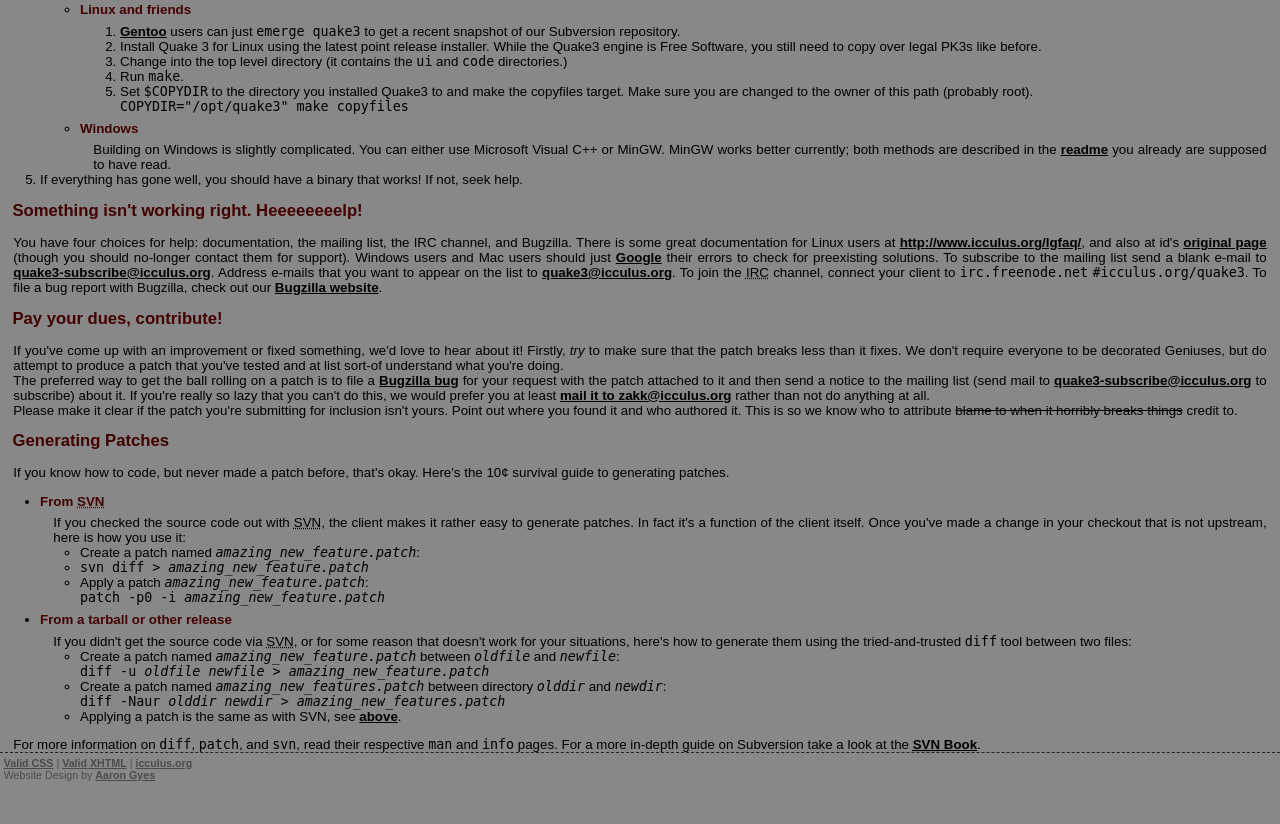
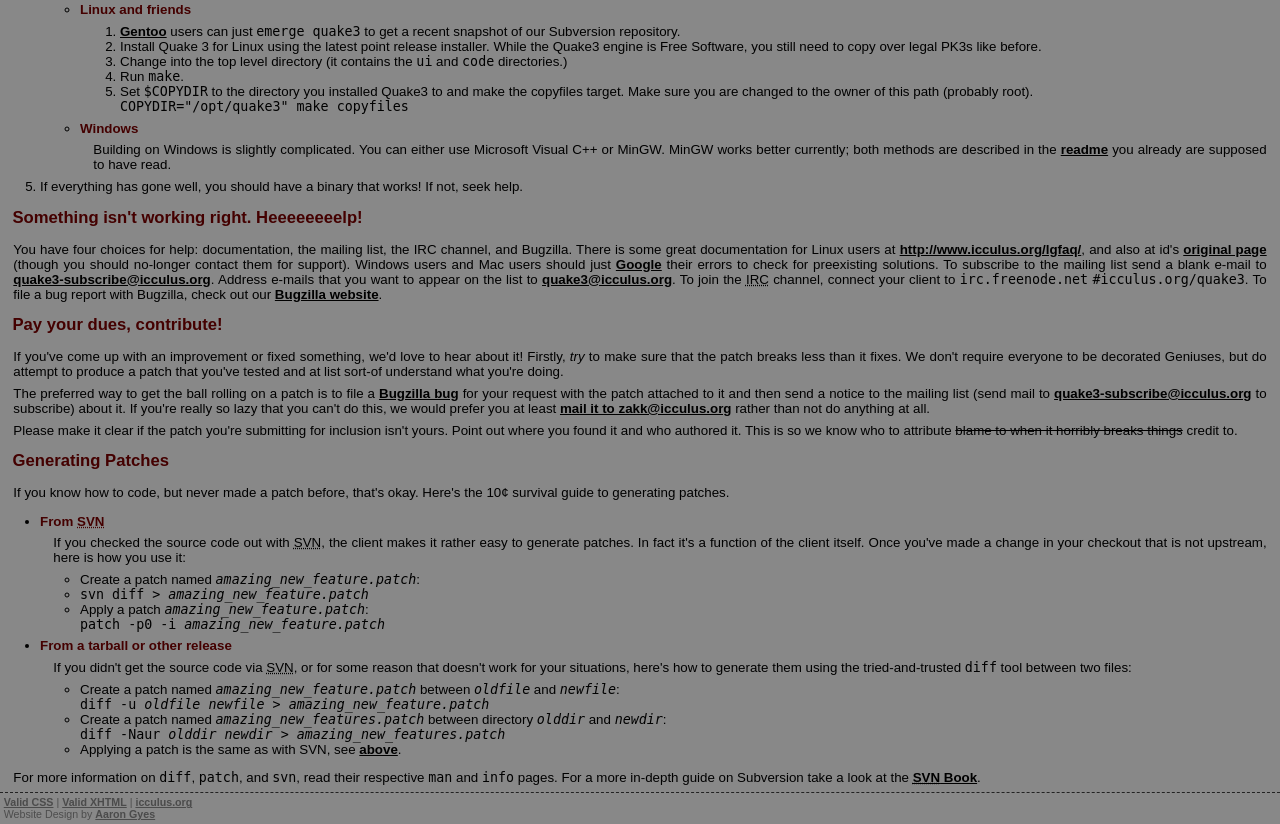
Before and after one commit to ShaneIsley/challengeq3, a PHP site: page /?page=help in a window 1280 px wide. Shown: the part 213-1037 px from the top of the page. Before the commit the page ends 994 px from the top, so only its background shows below. Run offline with PHP 8.4, Linux system fonts and the light colour scheme; data that the repository does not hold is empty.

Commit message:
Fix margins once and for all I hope
git-svn-id: https://svn.mode-x.org/cnq3/trunk@315 df7340c0-8d17-0410-b57c-d8c7d96bbbdc

```diff
--- a/web/ioq3.css
+++ b/web/ioq3.css
@@ -108,7 +108,7 @@ td {
 }
 
 p {
-	margin: 0 1em 0 1em;
+	margin: .5em 1em .5em 1em;
 	text-align: justify;
 }
 
```
